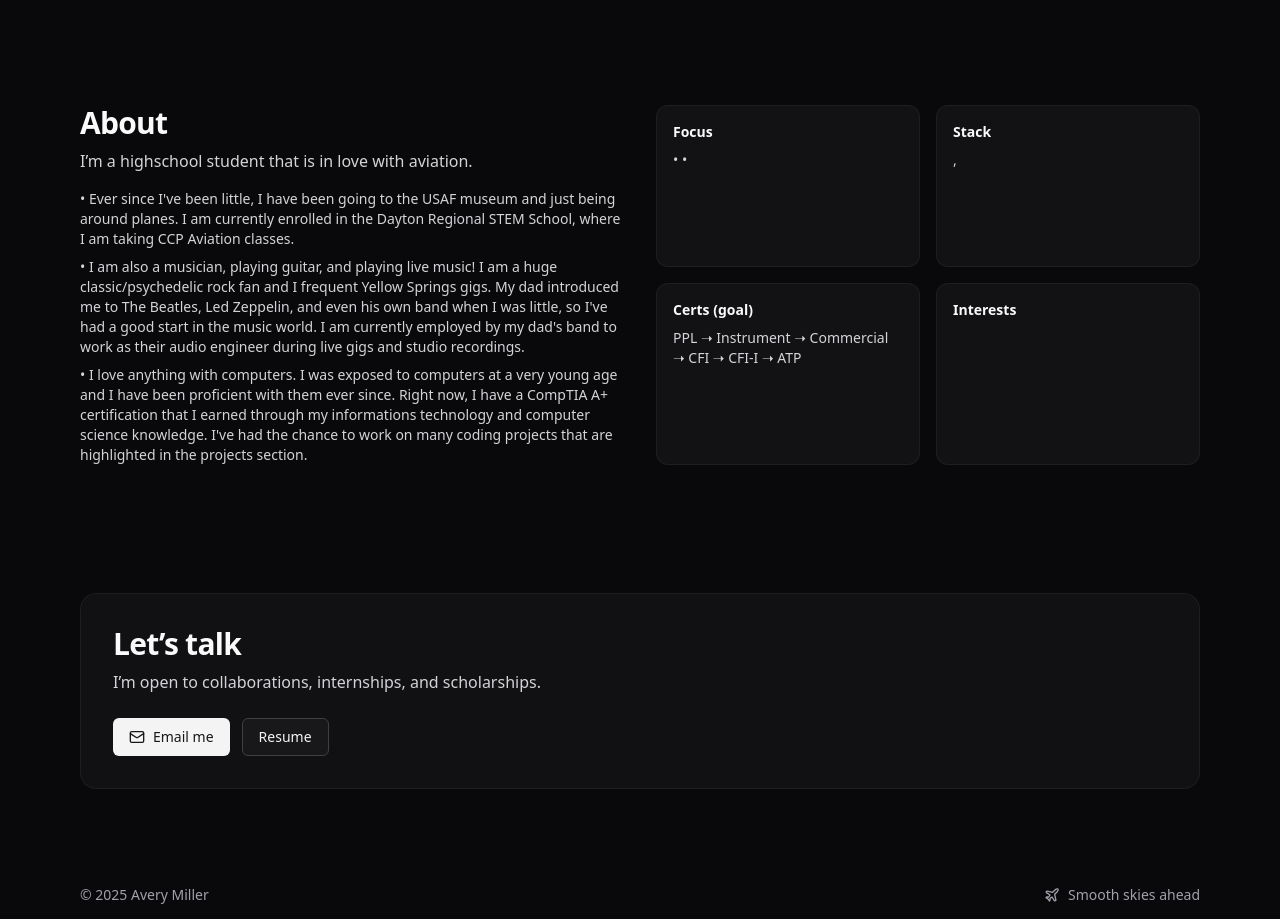
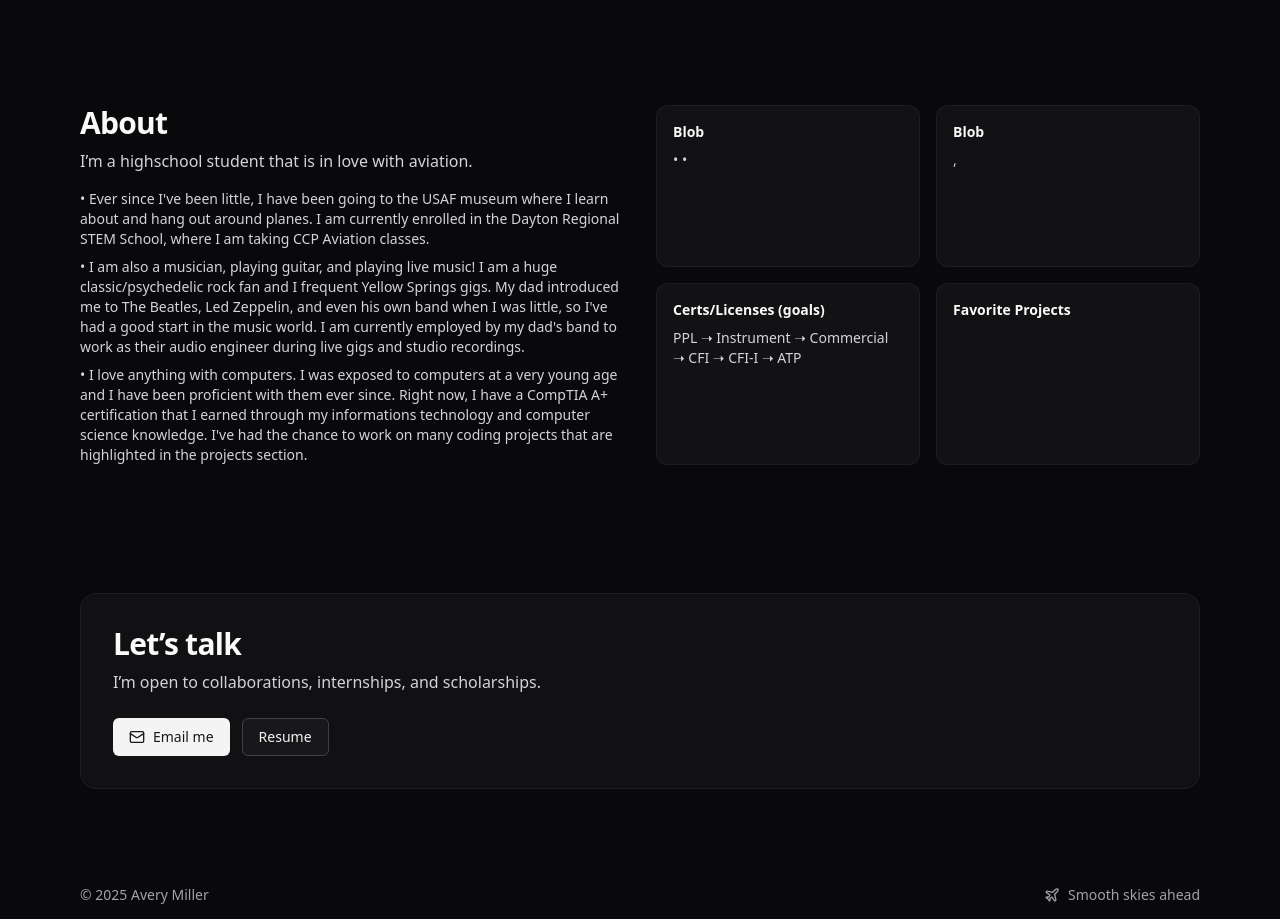
Before and after one commit to avery-miller/portfolio, a plain HTML site: page index.html in a window 1280 px wide. Shown: the part 1380-2299 px from the top of the page. Drawn offline with nearby package versions, Linux system fonts and the light colour scheme.

Commit message:
Small edits

```diff
--- a/index.html
+++ b/index.html
@@ -187,7 +187,7 @@
                         class="mt-4 space-y-2 text-sm text-zinc-600 dark:text-zinc-300">
                         <li>• Ever since I've been little, I have been going to
                             the
-                            USAF museum and just being around planes. I am
+                            USAF museum where I learn about and hang out around planes. I am
                             currently
                             enrolled in the Dayton Regional STEM School, where I
                             am
@@ -214,27 +214,27 @@
                 <div class="grid gap-4 sm:grid-cols-2">
                     <div
                         class="rounded-xl border border-zinc-200/60 bg-white/80 p-4 dark:border-zinc-800/60 dark:bg-zinc-900/70">
-                        <div class="pb-2 font-semibold text-sm">Focus</div>
+                        <div class="pb-2 font-semibold text-sm">Blob</div>
                         <div class="text-sm text-zinc-600 dark:text-zinc-300"> •
                             • </div>
                     </div>
                     <div
                         class="rounded-xl border border-zinc-200/60 bg-white/80 p-4 dark:border-zinc-800/60 dark:bg-zinc-900/70">
-                        <div class="pb-2 font-semibold text-sm">Stack</div>
+                        <div class="pb-2 font-semibold text-sm">Blob</div>
                         <div
                             class="text-sm text-zinc-600 dark:text-zinc-300">,</div>
                     </div>
                     <div
                         class="rounded-xl border border-zinc-200/60 bg-white/80 p-4 dark:border-zinc-800/60 dark:bg-zinc-900/70">
-                        <div class="pb-2 font-semibold text-sm">Certs
-                            (goal)</div>
+                        <div class="pb-2 font-semibold text-sm">Certs/Licenses
+                            (goals)</div>
                         <div
                             class="text-sm text-zinc-600 dark:text-zinc-300">PPL
                             ➝ Instrument ➝ Commercial ➝ CFI ➝ CFI-I ➝ ATP</div>
                     </div>
                     <div
                         class="rounded-xl border border-zinc-200/60 bg-white/80 p-4 dark:border-zinc-800/60 dark:bg-zinc-900/70">
-                        <div class="pb-2 font-semibold text-sm">Interests</div>
+                        <div class="pb-2 font-semibold text-sm">Favorite Projects</div>
                         <div
                             class="text-sm text-zinc-600 dark:text-zinc-300"></div>
                     </div>
```
